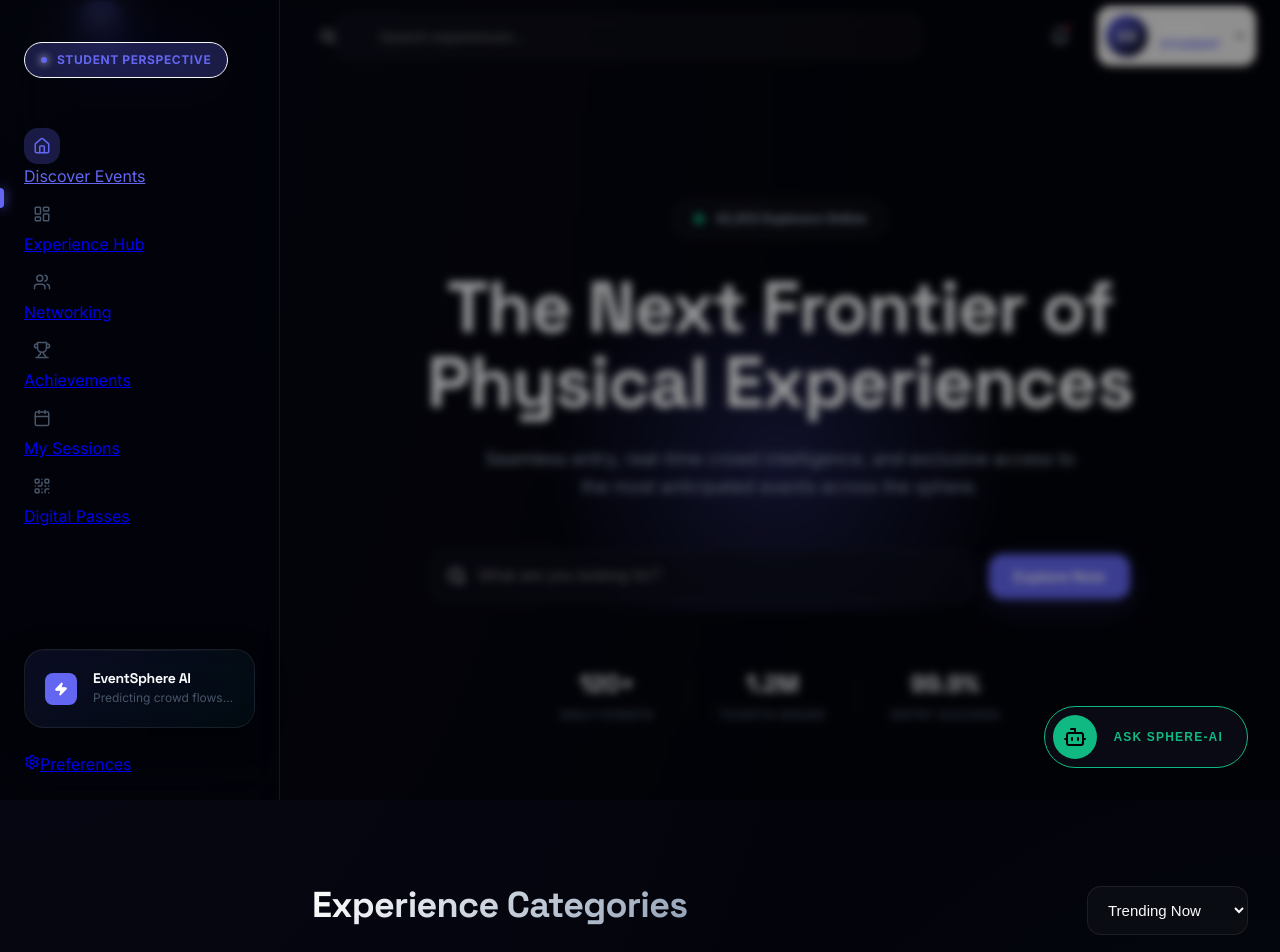
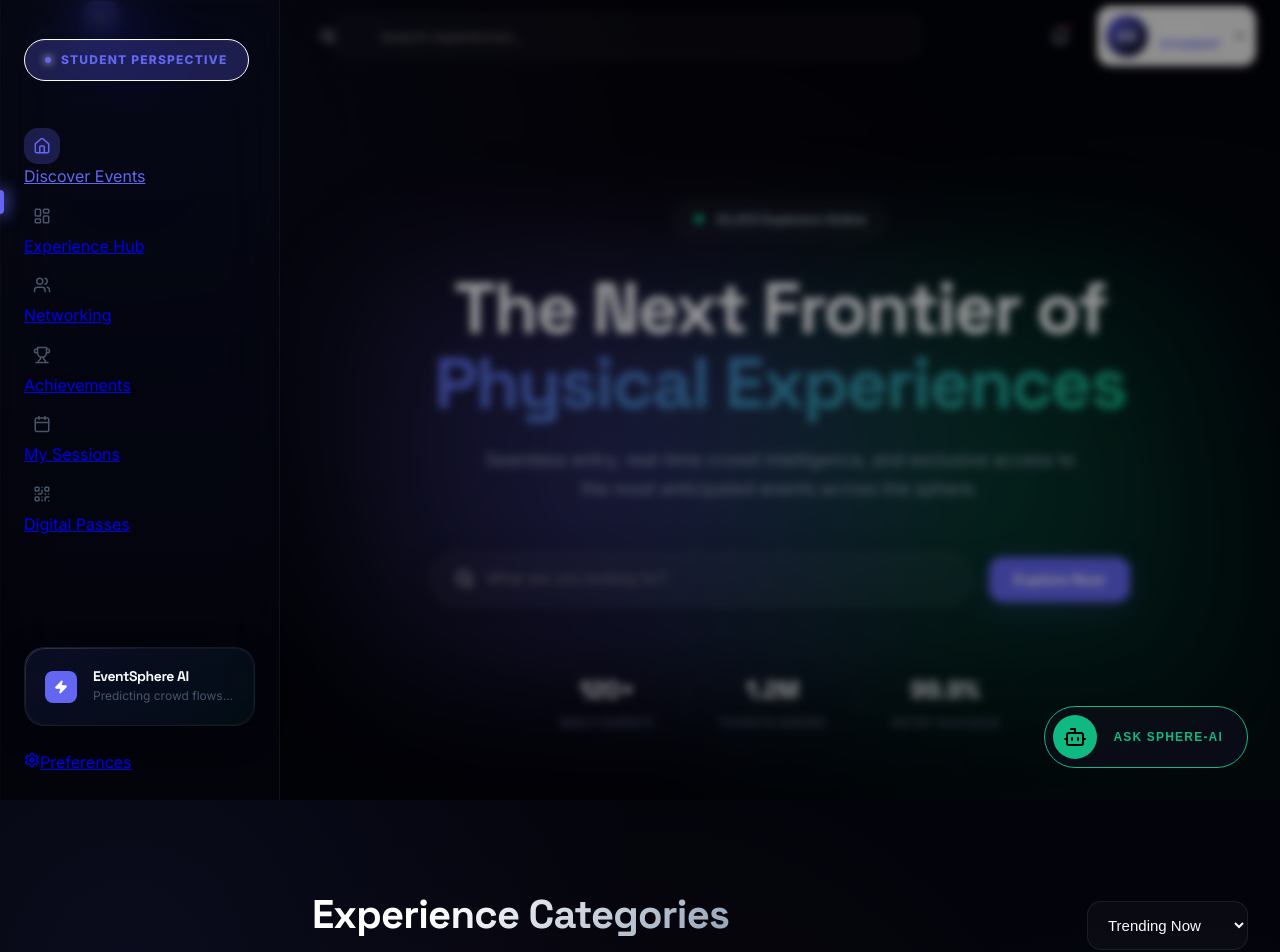
Before and after one commit to ShreyanshGupta205/Physical-Event-Experience-, a Next.js app: page / in a window 1280 px wide. Shown: the top 952 px of the page. Built offline with nearby package versions, Linux system fonts and the light colour scheme.

Commit message:
Elevate UI aesthetics: Add animated background mesh, deeper glassmorphism blurs, glowing interactions, and refined typography

```diff
--- a/app/globals.css
+++ b/app/globals.css
@@ -61,29 +61,39 @@ body {
   font-family: 'Inter', system-ui, sans-serif;
   background-color: var(--bg);
   background-image:
-    radial-gradient(at 0% 0%, rgba(99, 102, 241, 0.05) 0px, transparent 50%),
-    radial-gradient(at 100% 100%, rgba(16, 185, 129, 0.05) 0px, transparent 50%);
+    radial-gradient(circle at 10% 20%, rgba(99, 102, 241, 0.08) 0%, transparent 40%),
+    radial-gradient(circle at 90% 80%, rgba(16, 185, 129, 0.08) 0%, transparent 40%),
+    radial-gradient(circle at 50% 50%, rgba(244, 63, 94, 0.03) 0%, transparent 60%);
+  background-attachment: fixed;
+  background-size: 150% 150%;
+  animation: bg-pan 25s ease-in-out infinite alternate;
   color: var(--text);
   min-height: 100vh;
   overflow-x: hidden;
-  line-height: 1.5;
+  line-height: 1.6;
+}
+
+@keyframes bg-pan {
+  0% { background-position: 0% 0%; }
+  100% { background-position: 100% 100%; }
 }
 
 /* ─── Typography & Headings ────────────────────────────────────────── */
 h1, h2, h3, h4, h5, h6 {
   font-family: 'Space Grotesk', sans-serif;
   font-weight: 700;
-  letter-spacing: -0.02em;
+  letter-spacing: -0.03em;
   color: var(--text);
-  line-height: 1.2;
+  line-height: 1.15;
 }
 
 .section-title {
-  font-size: 2.25rem;
-  margin-bottom: 0.5rem;
-  background: linear-gradient(135deg, #fff 0%, var(--text-muted) 100%);
+  font-size: 2.5rem;
+  margin-bottom: 0.75rem;
+  background: linear-gradient(135deg, #ffffff 30%, var(--text-muted) 100%);
   -webkit-background-clip: text;
   -webkit-text-fill-color: transparent;
+  letter-spacing: -0.02em;
 }
 
 .section-subtitle {
@@ -92,18 +102,24 @@ h1, h2, h3, h4, h5, h6 {
   margin-bottom: 2.5rem;
 }
 
+.gradient-text {
+  background: linear-gradient(135deg, var(--primary) 0%, var(--secondary) 100%);
+  -webkit-background-clip: text;
+  -webkit-text-fill-color: transparent;
+}
+
 /* ─── Premium UI Components ────────────────────────────────────────── */
 
 /* High-Fidelity Glass Card */
 .glass-card {
-  background: var(--bg-card);
-  backdrop-filter: blur(24px) saturate(180%);
-  -webkit-backdrop-filter: blur(24px) saturate(180%);
-  border: 1px solid var(--border);
+  background: linear-gradient(145deg, rgba(20, 23, 40, 0.6), rgba(10, 12, 20, 0.8));
+  backdrop-filter: blur(32px) saturate(200%);
+  -webkit-backdrop-filter: blur(32px) saturate(200%);
+  border: 1px solid rgba(255, 255, 255, 0.06);
   border-radius: var(--radius-lg);
   padding: 1.5rem;
-  transition: var(--transition);
-  box-shadow: var(--shadow-md);
+  transition: all 0.4s cubic-bezier(0.2, 0.8, 0.2, 1);
+  box-shadow: inset 0 1px 1px rgba(255,255,255,0.05), 0 8px 32px rgba(0, 0, 0, 0.3);
   position: relative;
   overflow: hidden;
 }
@@ -111,16 +127,21 @@ h1, h2, h3, h4, h5, h6 {
 .glass-card::before {
   content: '';
   position: absolute;
-  top: 0; left: 0; right: 0; height: 1px;
-  background: linear-gradient(90deg, transparent, var(--border-bright), transparent);
-  opacity: 0.5;
+  inset: 0;
+  border-radius: inherit;
+  padding: 1px;
+  background: linear-gradient(135deg, rgba(255,255,255,0.15) 0%, transparent 40%, transparent 60%, rgba(255,255,255,0.05) 100%);
+  -webkit-mask: linear-gradient(#fff 0 0) content-box, linear-gradient(#fff 0 0);
+  mask: linear-gradient(#fff 0 0) content-box, linear-gradient(#fff 0 0);
+  -webkit-mask-composite: xor;
+  mask-composite: exclude;
+  pointer-events: none;
 }
 
 .glass-card:hover {
-  background: var(--bg-card-hover);
-  border-color: var(--border-bright);
-  transform: translateY(-4px);
-  box-shadow: var(--shadow-lg);
+  background: linear-gradient(145deg, rgba(25, 28, 48, 0.7), rgba(12, 14, 25, 0.9));
+  transform: translateY(-4px) scale(1.01);
+  box-shadow: inset 0 1px 1px rgba(255,255,255,0.1), 0 16px 48px rgba(0, 0, 0, 0.4), 0 0 0 1px rgba(255,255,255,0.05);
 }
 
 /* Premium Buttons */
--- a/app/page.js
+++ b/app/page.js
@@ -16,8 +16,8 @@ function EventCard({ event, onRegister, isRegistered }) {
   const isAlmostFull = pct >= 85;
 
   return (
-    <div className="glass-card stagger-item">
-      <div className="event-banner" style={{ background: `linear-gradient(135deg, ${event.color}44, transparent)` }}>
+    <div className="glass-card stagger-item event-card-wrapper">
+      <div className="event-banner" style={{ background: `linear-gradient(135deg, ${event.color}66, rgba(13,15,28,0.4)), radial-gradient(circle at top right, ${event.color}55, transparent)` }}>
         <div className="badge-group">
           <span className="badge badge-secondary">{event.type}</span>
           {event.trending && <span className="badge badge-accent"><TrendingUp size={10} /> Hot</span>}
@@ -61,12 +61,22 @@ function EventCard({ event, onRegister, isRegistered }) {
       </div>
 
       <style jsx>{`
+        .event-card-wrapper {
+          display: flex; flex-direction: column; height: 100%;
+        }
         .event-banner {
-          height: 120px;
+          height: 140px;
           margin: -1.5rem -1.5rem 1.5rem;
           padding: 1rem;
           display: flex;
           align-items: flex-start;
+          background-size: 200% 200% !important;
+          animation: pan-gradient 10s ease infinite alternate;
+          border-bottom: 1px solid rgba(255, 255, 255, 0.05);
+        }
+        @keyframes pan-gradient {
+          0% { background-position: 0% 50%; }
+          100% { background-position: 100% 50%; }
         }
         .badge-group { display: flex; gap: 0.5rem; }
         .event-title { margin-bottom: 0.5rem; font-size: 1.125rem; }
@@ -250,10 +260,17 @@ export default function HomePage() {
           position: absolute;
           top: 50%; left: 50%;
           transform: translate(-50%, -50%);
-          width: 600px; height: 300px;
-          background: radial-gradient(circle, var(--primary-glow) 0%, transparent 70%);
+          width: 800px; height: 400px;
+          background: radial-gradient(circle at 30% 50%, rgba(99, 102, 241, 0.4) 0%, transparent 60%),
+                      radial-gradient(circle at 70% 50%, rgba(16, 185, 129, 0.3) 0%, transparent 60%);
+          filter: blur(60px);
           pointer-events: none;
           z-index: 0;
+          animation: pulse-glow 8s ease-in-out infinite alternate;
+        }
+        @keyframes pulse-glow {
+          0% { transform: translate(-50%, -50%) scale(1); opacity: 0.8; }
+          100% { transform: translate(-50%, -50%) scale(1.1); opacity: 1; }
         }
 
         .hero-content-box { position: relative; z-index: 1; }
@@ -300,16 +317,21 @@ export default function HomePage() {
           flex: 1;
           display: flex;
           align-items: center;
-          background: var(--bg-card);
-          border: 1px solid var(--border);
-          border-radius: var(--radius-md);
-          padding: 0.25rem 1rem;
-          transition: var(--transition);
+          background: rgba(255, 255, 255, 0.03);
+          backdrop-filter: blur(16px);
+          -webkit-backdrop-filter: blur(16px);
+          border: 1px solid rgba(255, 255, 255, 0.1);
+          border-radius: var(--radius-full);
+          padding: 0.35rem 1.5rem;
+          transition: all 0.4s var(--easing);
+          box-shadow: inset 0 2px 4px rgba(255, 255, 255, 0.02), 0 8px 32px rgba(0, 0, 0, 0.2);
         }
 
         .premium-search:focus-within {
-          border-color: var(--primary);
-          box-shadow: 0 0 0 4px var(--primary-glow);
+          background: rgba(255, 255, 255, 0.06);
+          border-color: rgba(255, 255, 255, 0.25);
+          box-shadow: inset 0 2px 4px rgba(255, 255, 255, 0.05), 0 12px 40px rgba(99, 102, 241, 0.25), 0 0 0 1px rgba(99, 102, 241, 0.3);
+          transform: translateY(-2px);
         }
 
         .premium-search input {
--- a/components/layout/Sidebar.js
+++ b/components/layout/Sidebar.js
@@ -104,9 +104,11 @@ export default function Sidebar({ open, onClose }) {
             position: fixed;
             top: 0; left: 0; bottom: 0;
             width: var(--sidebar-width);
-            background: rgba(3, 4, 11, 0.6);
-            backdrop-filter: blur(20px);
-            border-right: 1px solid var(--border);
+            background: linear-gradient(180deg, rgba(8, 10, 20, 0.5), rgba(3, 4, 11, 0.9));
+            backdrop-filter: blur(32px) saturate(200%);
+            -webkit-backdrop-filter: blur(32px) saturate(200%);
+            border-right: 1px solid rgba(255, 255, 255, 0.05);
+            box-shadow: 1px 0 0 rgba(255, 255, 255, 0.02) inset;
             z-index: 1001;
             display: flex;
             flex-direction: column;
@@ -137,13 +139,15 @@ export default function Sidebar({ open, onClose }) {
             display: flex;
             align-items: center;
             gap: 0.625rem;
-            padding: 0.5rem 1rem;
+            padding: 0.625rem 1.25rem;
             border-radius: var(--radius-full);
+            background: linear-gradient(135deg, rgba(255,255,255,0.03), transparent);
             border: 1px solid;
             font-size: 0.75rem;
-            font-weight: 700;
+            font-weight: 800;
             text-transform: uppercase;
-            letter-spacing: 0.05em;
+            letter-spacing: 0.1em;
+            box-shadow: inset 0 1px 1px rgba(255,255,255,0.05);
           }
 
           .role-dot {
@@ -208,9 +212,9 @@ export default function Sidebar({ open, onClose }) {
           .nav-active-indicator {
             position: absolute;
             left: -1.5rem;
-            width: 4px; height: 20px;
+            width: 4px; height: 1.5rem;
             border-radius: 0 4px 4px 0;
-            box-shadow: 0 0 12px currentColor;
+            box-shadow: 0 0 16px 2px currentColor;
           }
 
           .sidebar-footer {
```
Also changed, not shown: app/organizer/page.js (+3 -15 lines), app/student/page.js (+11 -2 lines).
